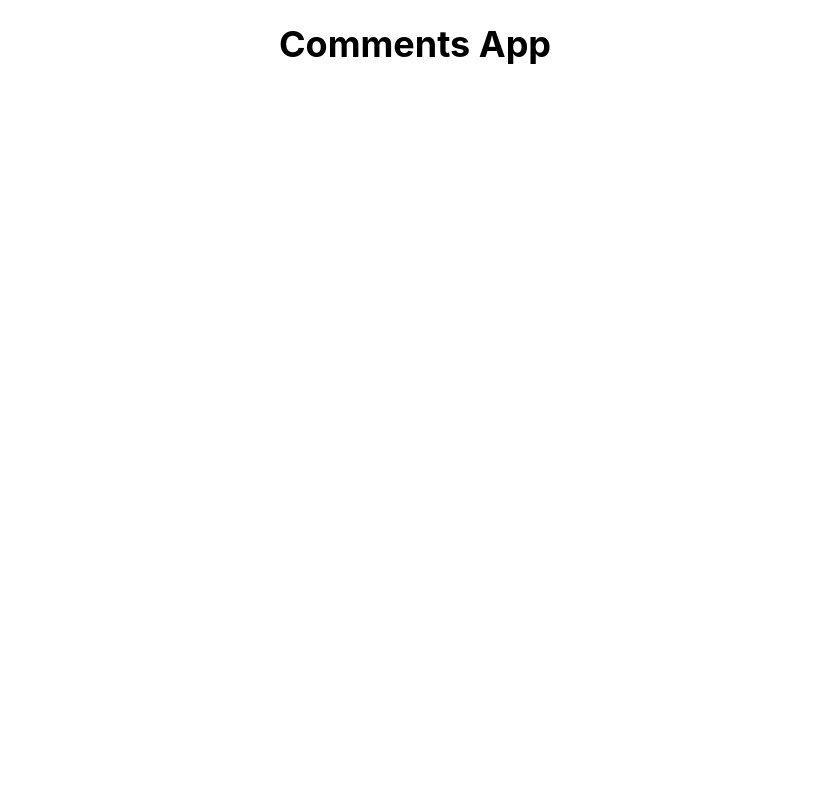
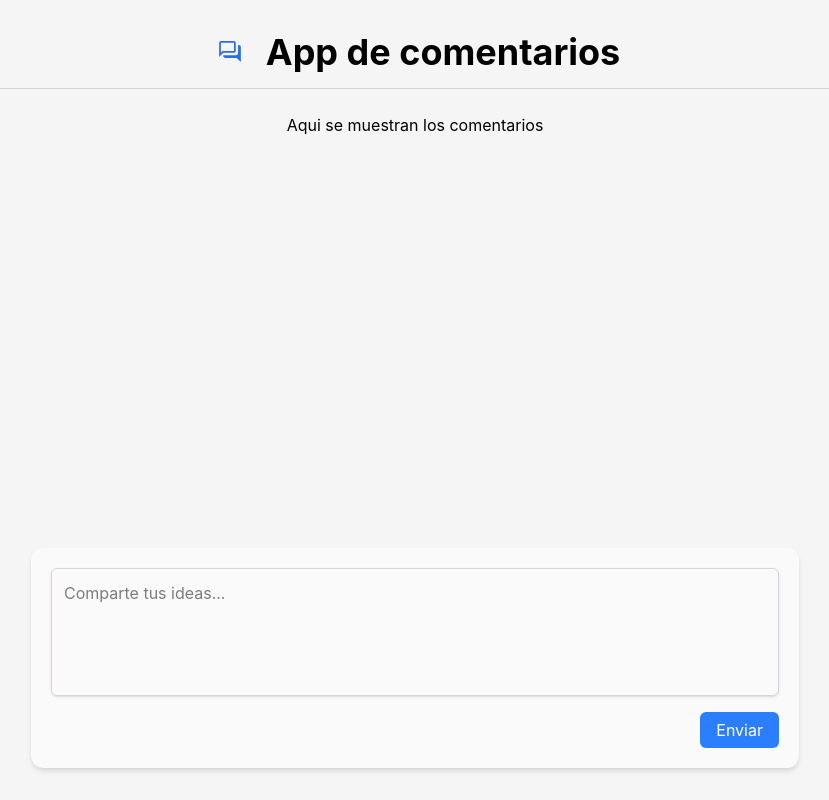
Before and after one commit to bryanquille/comments-app, a React (Vite) app: page / in a window 1280 px wide. Shown: the whole page, without its empty margins (225-1054 px from the left). Built offline with nearby package versions, Linux system fonts and the light colour scheme.

Commit message:
working on the UI and defining the schemma with zod

```diff
--- a/src/App.tsx
+++ b/src/App.tsx
@@ -1,7 +1,32 @@
+import { ForumIcon } from "./components/Icons"
+
 function App() {
   return (
     <>
-      <h1 className="mt-6 font-bold text-4xl text-center">Comments App</h1>
+      <h1 className="flex justify-center items-center gap-4 font-bold text-4xl text-center">
+        <div className="w-10 h-10 flex items-center justify-center rounded-lg bg-neutral-100">
+          <ForumIcon className="fill-[#2b6cee]" />
+        </div>
+        <span>App de comentarios</span>
+      </h1>
+      <hr className="mt-4 mx-auto w-10/12 border-gray-300" />
+      <div className="mt-6 text-center">
+        Aqui se muestran los comentarios
+      </div>
+      <form className="w-11/12 max-w-3xl mt-auto p-5 rounded-xl text-center flex flex-col items-center shadow-md bg-neutral-50">
+        <textarea
+          name="comment"
+          id="comment"
+          placeholder="Comparte tus ideas..."
+          className=" w-full min-h-32 p-3 border border-gray-300 rounded-md shadow-sm resize-none focus:outline-none focus:ring-2 focus:ring-blue-500"
+        ></textarea>
+        <button
+          type="submit"
+          className="cursor-pointer mt-4 ml-auto bg-blue-500 text-white py-1.5 px-4 rounded-md hover:bg-blue-600 focus:outline-none focus:ring-2 focus:ring-blue-500"
+        >
+          Enviar
+        </button>
+      </form>
     </>
   )
 }
--- /dev/null
+++ b/src/components/Icons.tsx
@@ -0,0 +1,15 @@
+import type { ComponentProps } from "react"
+
+export const ForumIcon = (props: ComponentProps<"svg">) => {
+  return (
+    <svg
+      xmlns="http://www.w3.org/2000/svg"
+      viewBox="0 -960 960 960"
+      width="28px"
+      height="28px"
+      {...props}
+    >
+      <path d="M852.31-133.85 710.77-275.39H320q-29.19 0-49.98-20.79-20.79-20.78-20.79-49.98v-24.61h435.39q29.82 0 51.06-21.24 21.24-21.24 21.24-51.07V-720h24.62q29.19 0 49.98 20.79 20.79 20.79 20.79 49.98v515.38Zm-684.62-320.3 56.62-56.62h380.31q5.38 0 8.84-3.46t3.46-8.85v-264.61q0-5.39-3.46-8.85t-8.84-3.46H180q-5.38 0-8.85 3.46-3.46 3.46-3.46 8.85v333.54Zm-60 144.92v-478.46q0-29.83 21.24-51.07Q150.17-860 180-860h424.62q29.82 0 51.06 21.24 21.24 21.24 21.24 51.07v264.61q0 29.83-21.24 51.07-21.24 21.24-51.06 21.24H249.23L107.69-309.23Zm60-213.85V-800v276.92Z" />
+    </svg>
+  )
+}
--- /dev/null
+++ b/src/features/comments/schemas/comment.schema.ts
@@ -0,0 +1,20 @@
+import { z } from 'zod';
+
+export const CommentSchema = z.object({
+  id: z.string().uuid().optional(), // El ID suele ser generado por la DB o JSONBin
+  author: z.object({
+    name: z.string().min(1, "El nombre es obligatorio"),
+    avatarUrl: z.string().url("Debe ser una URL válida"),
+  }),
+  content: z.string()
+    .min(1, "El comentario no puede estar vacío")
+    .max(500, "El comentario es demasiado largo"),
+  timestamp: z.string(), // O z.date() dependiendo de cómo manejes las fechas
+  likes: z.number().default(0),
+});
+
+// Extraemos el tipo de TypeScript automáticamente del esquema
+export type Comment = z.infer<typeof CommentSchema>;
+
+// Esquema para la respuesta de JSONBin (que suele ser un array de comentarios)
+export const CommentListSchema = z.array(CommentSchema);
--- a/src/index.css
+++ b/src/index.css
@@ -1 +1,9 @@
-@import "tailwindcss"
+@import "tailwindcss";
+
+body, #root {
+  @apply min-h-screen;
+}
+
+#root {
+  @apply py-8 flex flex-col items-center bg-neutral-100;
+}
```
Also changed, not shown: src/assets/icons/forum.svg (added).
